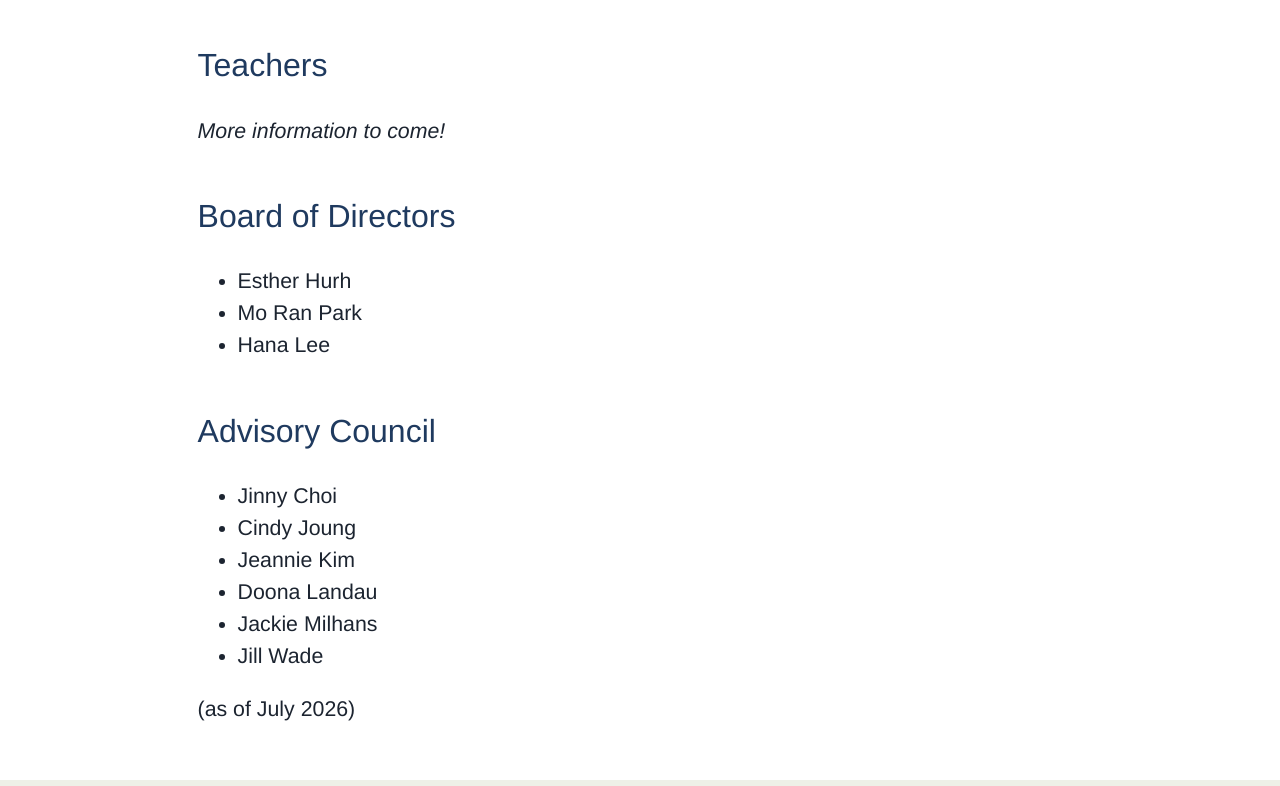
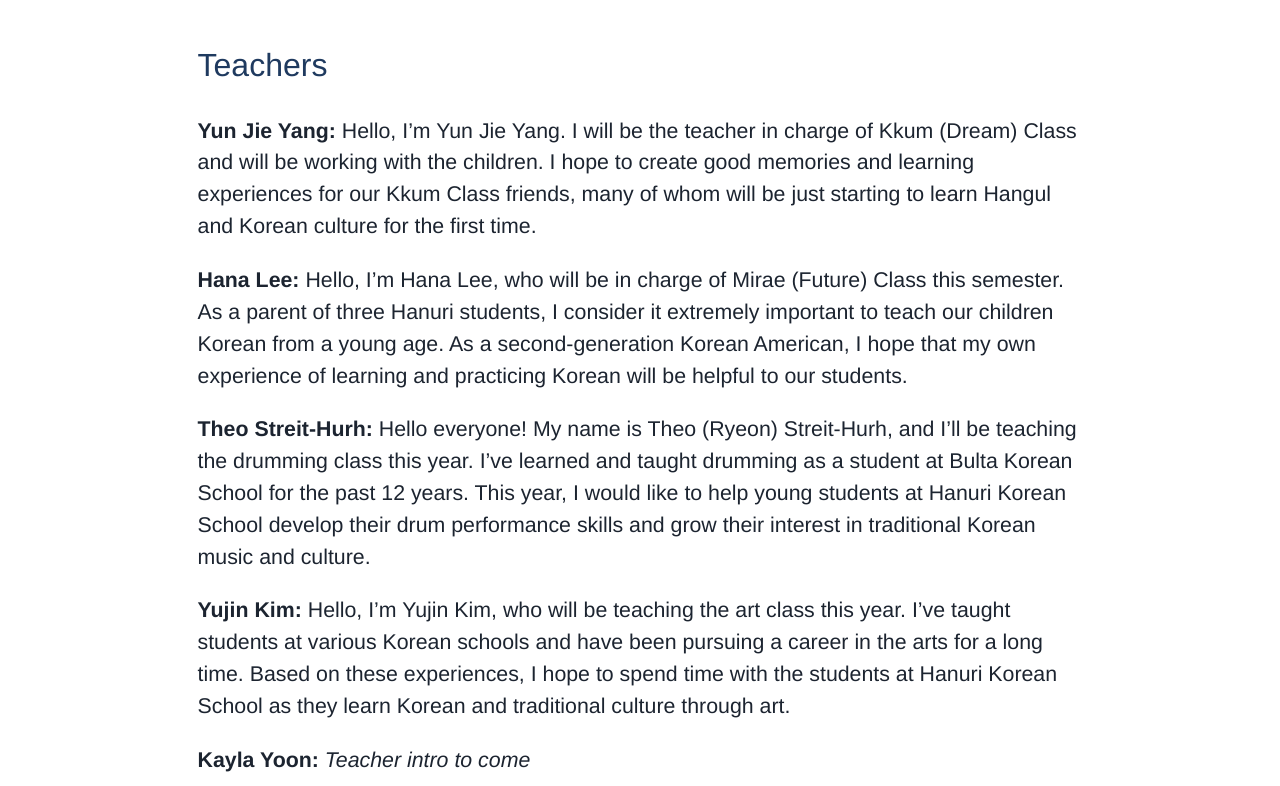
Before and after one commit to hnlee/hanuri, an Astro site: page /en in a window 1280 px wide. Shown: the part 6074-6860 px from the top of the page. Built offline with nearby package versions, Linux system fonts and the light colour scheme; Astro itself is replaced by a stand-in of ours.

Commit message:
Add teacher profiles

```diff
--- a/src/components/en/aboutUs.md
+++ b/src/components/en/aboutUs.md
@@ -30,7 +30,15 @@
 
 ## Teachers
 
-_More information to come!_
+**Yun Jie Yang:**  Hello, I'm Yun Jie Yang. I will be the teacher in charge of Kkum (Dream) Class and will be working with the children. I hope to create good memories and learning experiences for our Kkum Class friends, many of whom will be just starting to learn Hangul and Korean culture for the first time.
+
+**Hana Lee:** Hello, I'm Hana Lee, who will be in charge of Mirae (Future) Class this semester. As a parent of three Hanuri students, I consider it extremely important to teach our children Korean from a young age.  As a second-generation Korean American, I hope that my own experience of learning and practicing Korean will be helpful to our students.
+
+**Theo Streit-Hurh:** Hello everyone! My name is Theo (Ryeon) Streit-Hurh, and I'll be teaching the drumming class this year. I've learned and taught drumming as a student at Bulta Korean School for the past 12 years. This year, I would like to help young students at Hanuri Korean School develop their drum performance skills and grow their interest in traditional Korean music and culture.
+
+**Yujin Kim:** Hello, I'm Yujin Kim, who will be teaching the art class this year. I've taught students at various Korean schools and have been pursuing a career in the arts for a long time. Based on these experiences, I hope to spend time with the students at Hanuri Korean School as they learn Korean and traditional culture through art.
+
+**Kayla Yoon:** _Teacher intro to come_
 
 ## Board of Directors
 
```
Also changed, not shown: src/components/ko/aboutUs.md (+9 -1 lines).
